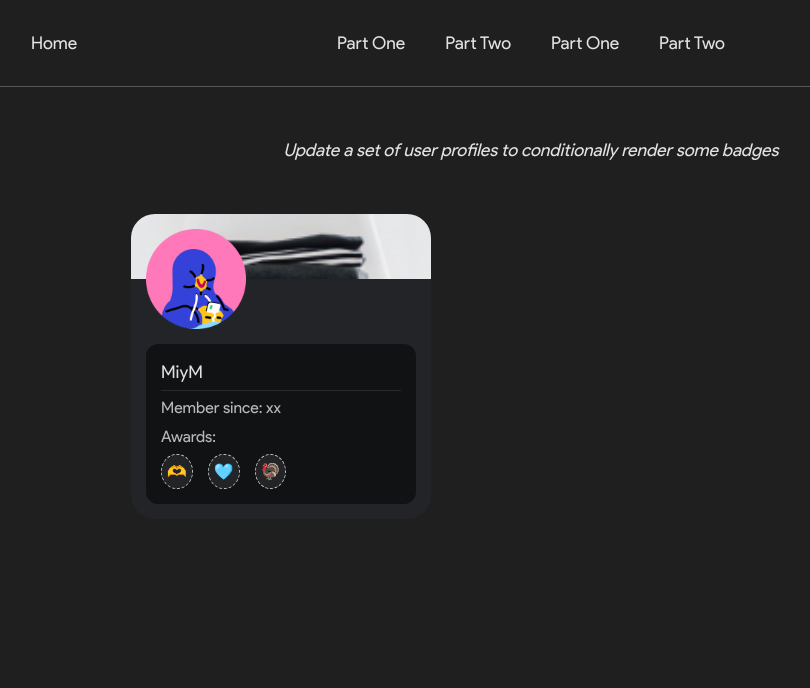
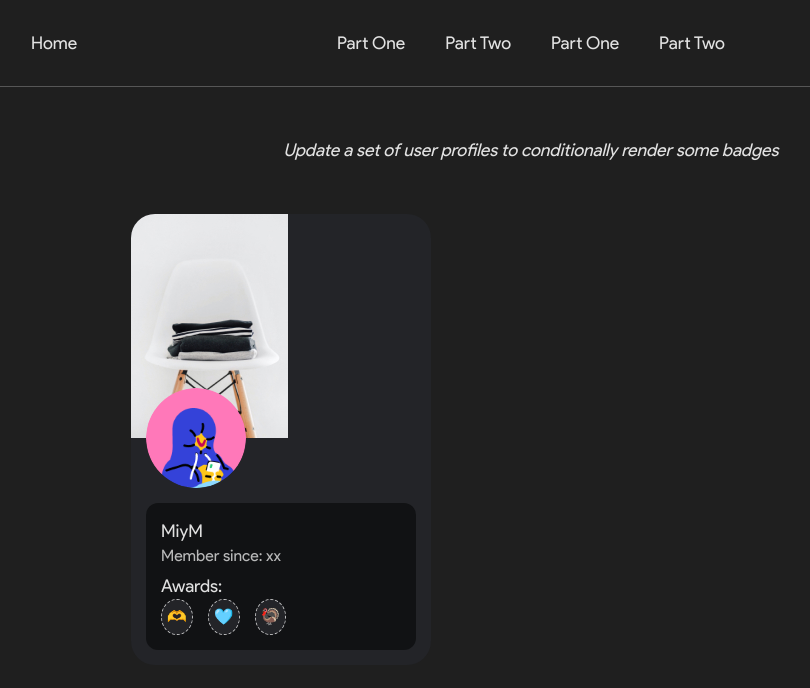
Before and after one commit to tyVespA/react-components-tests-next, a Next.js app: page /partOne/05-userProfile in a window 1280 px wide. Shown: the top 688 px of the page, without its empty margins (109-919 px from the left). Built offline with nearby package versions, Linux system fonts and the light colour scheme.

Commit message:
Add styles

```diff
--- a/app/components/Header.module.css
+++ b/app/components/Header.module.css
@@ -1,5 +1,5 @@
 .navContainer {
-  padding-block: 30px;
+  padding: 30px 40px;
   text-align: center;
   border-bottom: 1px solid rgba(255, 255, 255, 0.247);
 }
--- a/app/partOne/05-userProfile/ProfileCard.module.css
+++ b/app/partOne/05-userProfile/ProfileCard.module.css
@@ -2,11 +2,11 @@
   background-color: #232428;
   border-radius: 24px;
   overflow: hidden;
-  max-width: 300px;
+  width: 300px;
   position: relative;
 }
 
-.bannerImg {
+.banner {
   object-fit: cover;
   height: 65px;
   width: 100%;
@@ -20,9 +20,13 @@
 }
 
 .profileImg {
+  width: 100px;
+  height: 100px;
+  border-radius: 100%;
+  object-fit: cover;
+  object-position: left top;
   margin-left: 15px;
   transform: translateY(-50%);
-  width: 100px;
 }
 
 .userStats {
@@ -33,14 +37,18 @@
   border-radius: 12px;
 }
 
-.userStats p:first-child {
+.memberSince {
+  font-size: 0.8rem;
+}
+
+.name {
   border-bottom: 1px solid var(--darkGrey);
   margin-bottom: 5px;
   padding-bottom: 5px;
 }
 
-.userStats p:nth-child(2),
-.userStats p:nth-child(3) {
+.userStats > div p:first-child,
+.userStats p:nth-child(2) {
   font-size: 0.9rem;
   color: var(--grey);
   margin-bottom: 5px;
--- a/app/partOne/05-userProfile/page.module.css
+++ b/app/partOne/05-userProfile/page.module.css
@@ -0,0 +1,7 @@
+.profilesContainer {
+  display: flex;
+  flex-direction: column;
+  gap: 40px;
+  justify-content: center;
+  align-items: center;
+}
```
